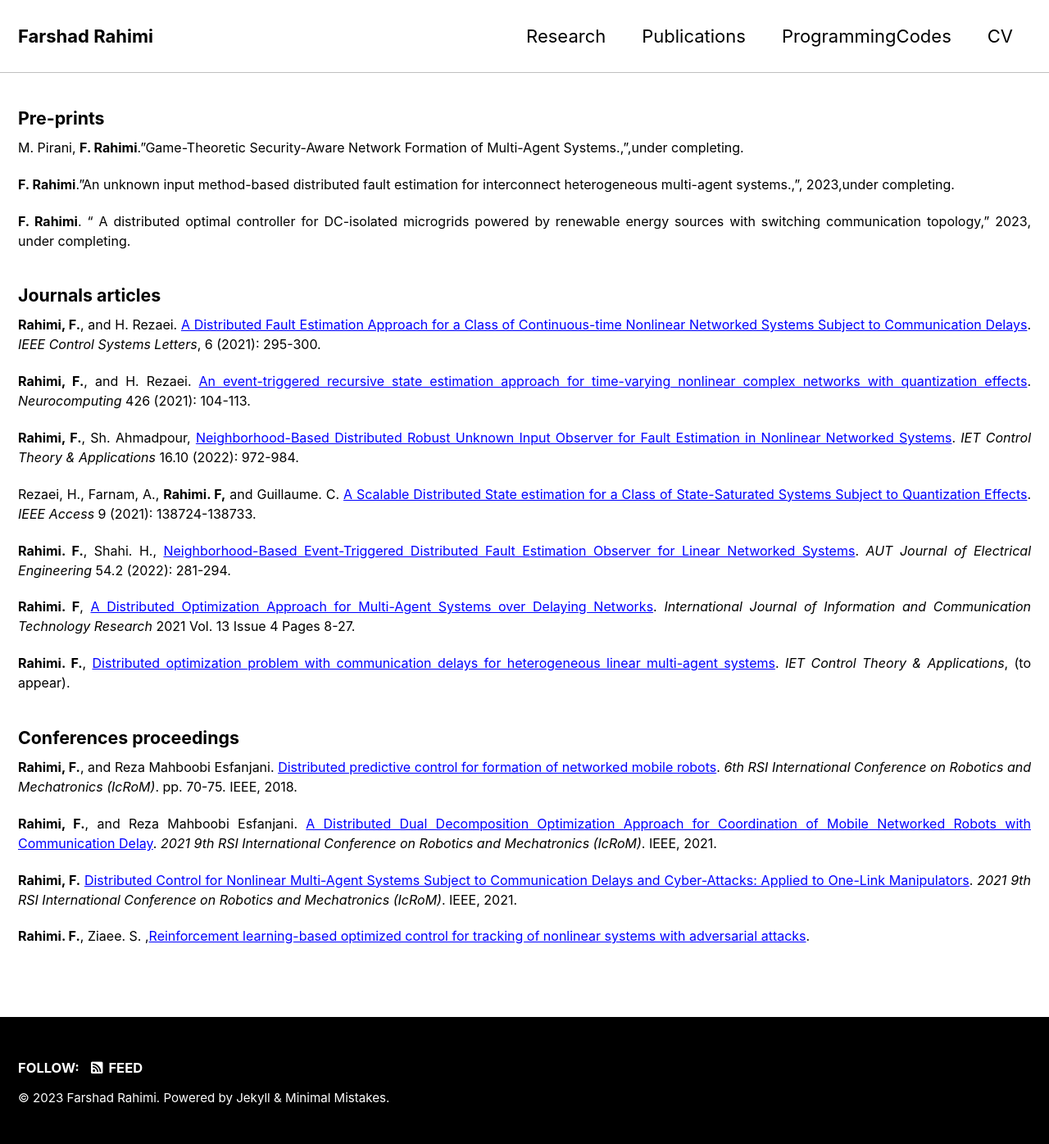
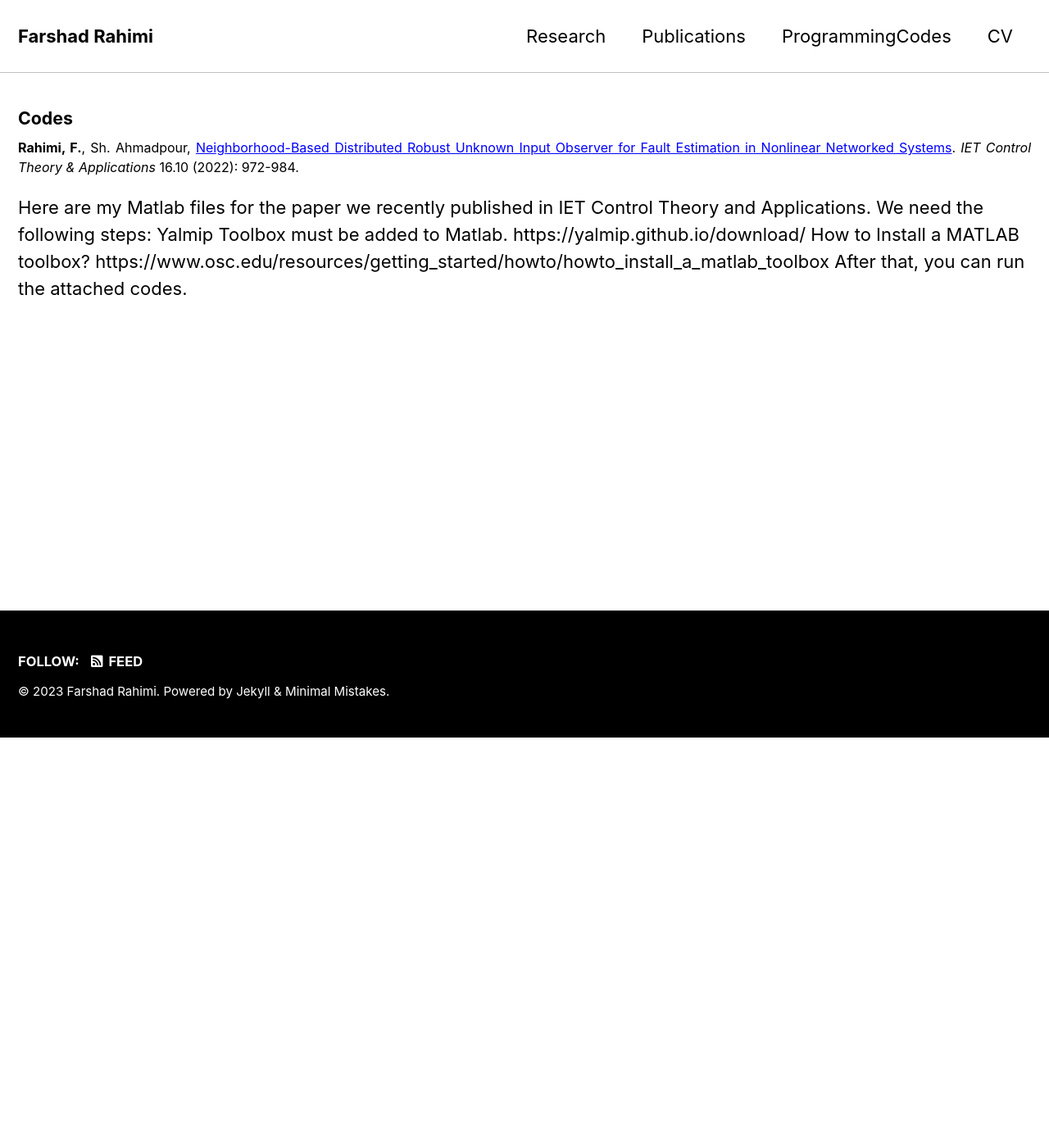
Before and after one commit to Farshad-Rahimi/farshad-rahimi.github.io, a Jekyll site: the page built from _pages/ProgrammingCodes.md, in a window 1280 px wide. Shown: the whole page at 82% size. Built offline with Jekyll 4.4.1, drawn with Linux system fonts in a browser that asks for light colours; cached includes are drawn as plain includes; after the commit the page ends 900 px from its top, so only the background shows below that.

Commit message:
Update ProgrammingCodes.md

```diff
--- a/_pages/ProgrammingCodes.md
+++ b/_pages/ProgrammingCodes.md
@@ -6,54 +6,16 @@ author_profile: false
 ---
 
 {: .text-justify style="font-size: 16pt" reversed="reversed"}
-#### Pre-prints
+#### Codes
 
-{: .text-justify style="font-size: 12pt" reversed="reversed"}
- M. Pirani, **F. Rahimi**."Game-Theoretic Security-Aware Network Formation of Multi-Agent Systems.,",under completing.
-
-{: .text-justify style="font-size: 12pt" reversed="reversed"}
-**F. Rahimi**."An unknown input method-based distributed fault estimation for interconnect heterogeneous multi-agent systems.,", 2023,under completing.
-
-{: .text-justify style="font-size: 12pt" reversed="reversed"}
-**F. Rahimi**. " A distributed optimal controller for DC-isolated microgrids powered by renewable energy sources with switching communication topology," 2023, under completing.
-
-{: .text-justify style="font-size: 16pt" reversed="reversed"}
-#### Journals articles
-
-{: .text-justify style="font-size: 12pt" reversed="reversed"}
-**Rahimi, F.**, and H. Rezaei. [A Distributed Fault Estimation Approach for a Class of Continuous-time Nonlinear Networked Systems Subject to Communication Delays](https://ieeexplore.ieee.org/abstract/document/9397783){:style="color: blue"}. *IEEE Control Systems Letters*, 6 (2021): 295-300.
-
-
-{: .text-justify style="font-size: 12pt" reversed="reversed"}
-**Rahimi, F.**, and H. Rezaei. [An event-triggered recursive state estimation approach for time-varying nonlinear complex networks with quantization effects](https://www.sciencedirect.com/science/article/abs/pii/S0925231220316088){:style="color: blue"}. *Neurocomputing* 426 (2021): 104-113.
 
 {: .text-justify style="font-size: 12pt" reversed="reversed"}
 **Rahimi, F.**, Sh. Ahmadpour, [Neighborhood-Based Distributed Robust Unknown Input Observer for Fault Estimation in Nonlinear Networked Systems](https://ietresearch.onlinelibrary.wiley.com/doi/full/10.1049/cth2.12278){:style="color: blue"}. *IET Control Theory & Applications* 16.10 (2022): 972-984.
 
-{: .text-justify style="font-size: 12pt" reversed="reversed"}
-Rezaei, H., Farnam, A., **Rahimi. F,** and Guillaume. C. [A Scalable Distributed State estimation for a Class of State-Saturated Systems Subject to Quantization Effects](https://ieeexplore.ieee.org/abstract/document/9562519){:style="color: blue"}. *IEEE Access* 9 (2021): 138724-138733.
-
-{: .text-justify style="font-size: 12pt" reversed="reversed"}
-**Rahimi. F.**, Shahi. H., [Neighborhood-Based Event-Triggered Distributed Fault Estimation Observer for Linear Networked Systems](https://eej.aut.ac.ir/article_4854.html){:style="color: blue"}. *AUT Journal of Electrical Engineering* 54.2 (2022): 281-294.
-
-{: .text-justify style="font-size: 12pt" reversed="reversed"}
-**Rahimi. F**, [A Distributed Optimization Approach for Multi-Agent Systems over Delaying Networks](http://ijict.itrc.ac.ir/article-1-495-en.html){:style="color: blue"}. *International Journal of Information and Communication Technology Research* 2021 Vol. 13 Issue 4 Pages 8-27.
-
-{: .text-justify style="font-size: 12pt" reversed="reversed"}
-**Rahimi. F.**, [Distributed optimization problem with communication delays for heterogeneous linear multi-agent systems](https://doi.org/10.48550/arXiv.2208.10549){:style="color: blue"}. *IET Control Theory & Applications*, (to appear).
-
-
-{: .text-justify style="font-size: 16pt" reversed="reversed"}
-#### Conferences proceedings
-
-{: .text-justify style="font-size: 12pt" reversed="reversed"}
-**Rahimi, F.**, and Reza Mahboobi Esfanjani. [Distributed predictive control for formation of networked mobile robots](https://ieeexplore.ieee.org/abstract/document/8657625){:style="color: blue"}. *6th RSI International Conference on Robotics and Mechatronics (IcRoM)*. pp. 70-75. IEEE, 2018.
-
-{: .text-justify style="font-size: 12pt" reversed="reversed"}
-**Rahimi, F.**, and Reza Mahboobi Esfanjani. [A Distributed Dual Decomposition Optimization Approach for Coordination of Mobile Networked Robots with Communication Delay](https://ieeexplore.ieee.org/abstract/document/9663474){:style="color: blue"}. *2021 9th RSI International Conference on Robotics and Mechatronics (IcRoM)*. IEEE, 2021.
-
-{: .text-justify style="font-size: 12pt" reversed="reversed"}
- **Rahimi, F.** [Distributed Control for Nonlinear Multi-Agent Systems Subject to Communication Delays and Cyber-Attacks: Applied to One-Link Manipulators](https://ieeexplore.ieee.org/abstract/document/9663446){:style="color: blue"}. *2021 9th RSI International Conference on Robotics and Mechatronics (IcRoM)*. IEEE, 2021.
-
-{: .text-justify style="font-size: 12pt" reversed="reversed"}
-**Rahimi. F.**, Ziaee. S. ,[Reinforcement learning-based optimized control for tracking of nonlinear systems with adversarial attacks](https://doi.org/10.48550/arXiv.2209.02165){:style="color: blue"}.
+Here are my Matlab files for the paper we recently published in IET Control Theory and Applications.
+We need the following steps:
+Yalmip Toolbox must be added to Matlab.
+https://yalmip.github.io/download/
+How to Install a MATLAB toolbox?
+https://www.osc.edu/resources/getting_started/howto/howto_install_a_matlab_toolbox
+After that, you can run the attached codes.
```
